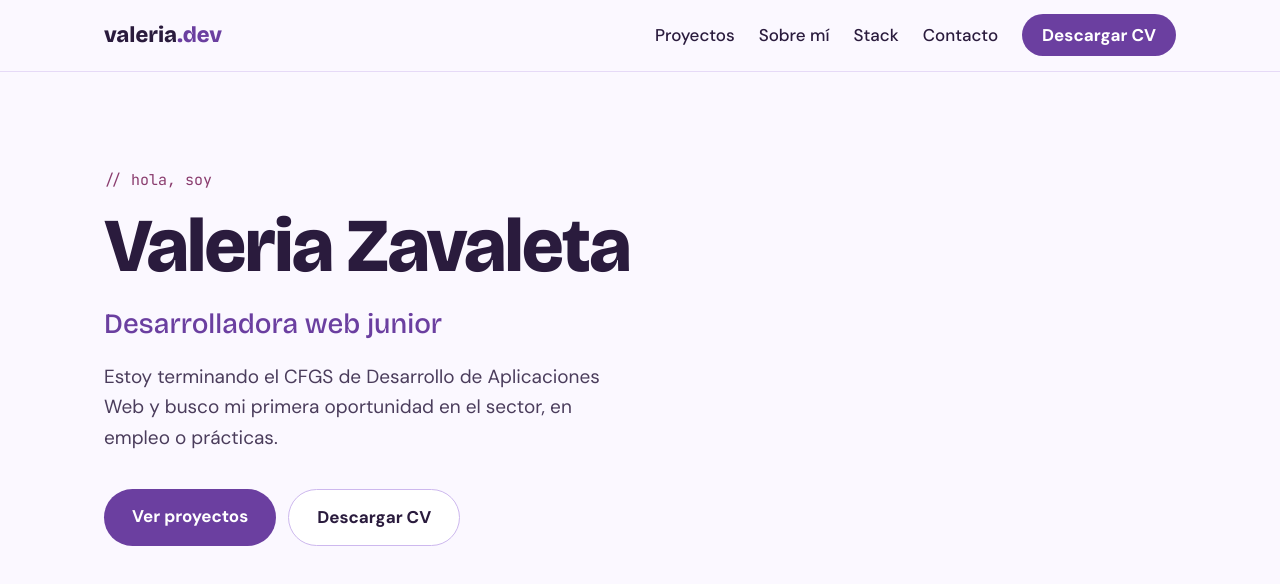
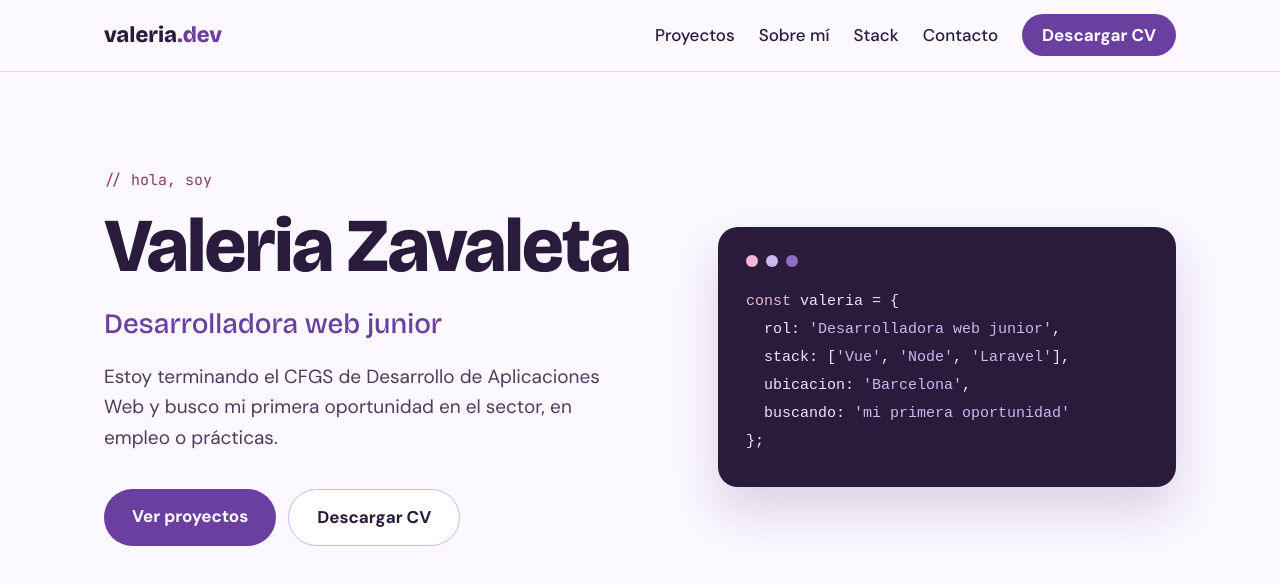
Before and after one commit to valeriazv99/portfolio, a Vue app: page / in a window 1280 px wide. Shown: the top 584 px of the page. Built offline with nearby package versions, Linux system fonts and the light colour scheme.

Commit message:
feat: añade la tarjeta de código al inicio

```diff
--- /dev/null
+++ b/src/components/CodeCard.vue
@@ -0,0 +1,64 @@
+<script setup>
+const stack = ["Vue", "Node", "Laravel"];
+</script>
+
+<template>
+  <div class="code-card">
+    <div class="dots" aria-hidden="true">
+      <span></span><span></span><span></span>
+    </div>
+    <pre class="code"><code><span class="kw">const</span> valeria = {
+  rol: <span class="str">'Desarrolladora web junior'</span>,
+  stack: [<template v-for="(tech, i) in stack" :key="tech"><span class="str">'{{ tech }}'</span><template v-if="i < stack.length - 1">, </template></template>],
+  ubicacion: <span class="str">'Barcelona'</span>,
+  buscando: <span class="str">'mi primera oportunidad'</span>
+};</code></pre>
+  </div>
+</template>
+
+<style scoped>
+.code-card {
+  background: var(--color-ink);
+  color: #ede3fa;
+  border-radius: 20px;
+  padding: 28px 28px 32px;
+  box-shadow: 0 24px 48px rgba(74, 39, 117, 0.18);
+}
+
+.dots {
+  display: flex;
+  gap: 8px;
+  margin-bottom: 20px;
+}
+
+.dots span {
+  width: 12px;
+  height: 12px;
+  border-radius: 50%;
+}
+
+.dots span:nth-child(1) {
+  background: var(--color-pink);
+}
+.dots span:nth-child(2) {
+  background: var(--color-lavender);
+}
+.dots span:nth-child(3) {
+  background: #8e6cc4;
+}
+
+.code {
+  margin: 0;
+  font-family: var(--font-code);
+  font-size: 15px;
+  line-height: 1.8;
+  white-space: pre-wrap;
+}
+
+.kw {
+  color: var(--color-pink);
+}
+.str {
+  color: var(--color-lavender);
+}
+</style>
--- a/src/components/HeroSection.vue
+++ b/src/components/HeroSection.vue
@@ -1,3 +1,7 @@
+<script setup>
+import CodeCard from "./CodeCard.vue";
+</script>
+
 <template>
   <section id="inicio" class="hero">
     <div class="hero-text">
@@ -12,6 +16,9 @@
         <a href="#proyectos" class="btn btn-primary">Ver proyectos</a>
         <a href="/cv.pdf" class="btn btn-secondary" download>Descargar CV</a>
       </div>
+    </div>
+    <div class="hero-visual">
+      <CodeCard />
     </div>
   </section>
 </template>
@@ -70,4 +77,9 @@
   flex-wrap: wrap;
   gap: 12px;
 }
+
+.hero-visual {
+  flex: 1 1 380px;
+  min-width: 0;
+}
 </style>
```
